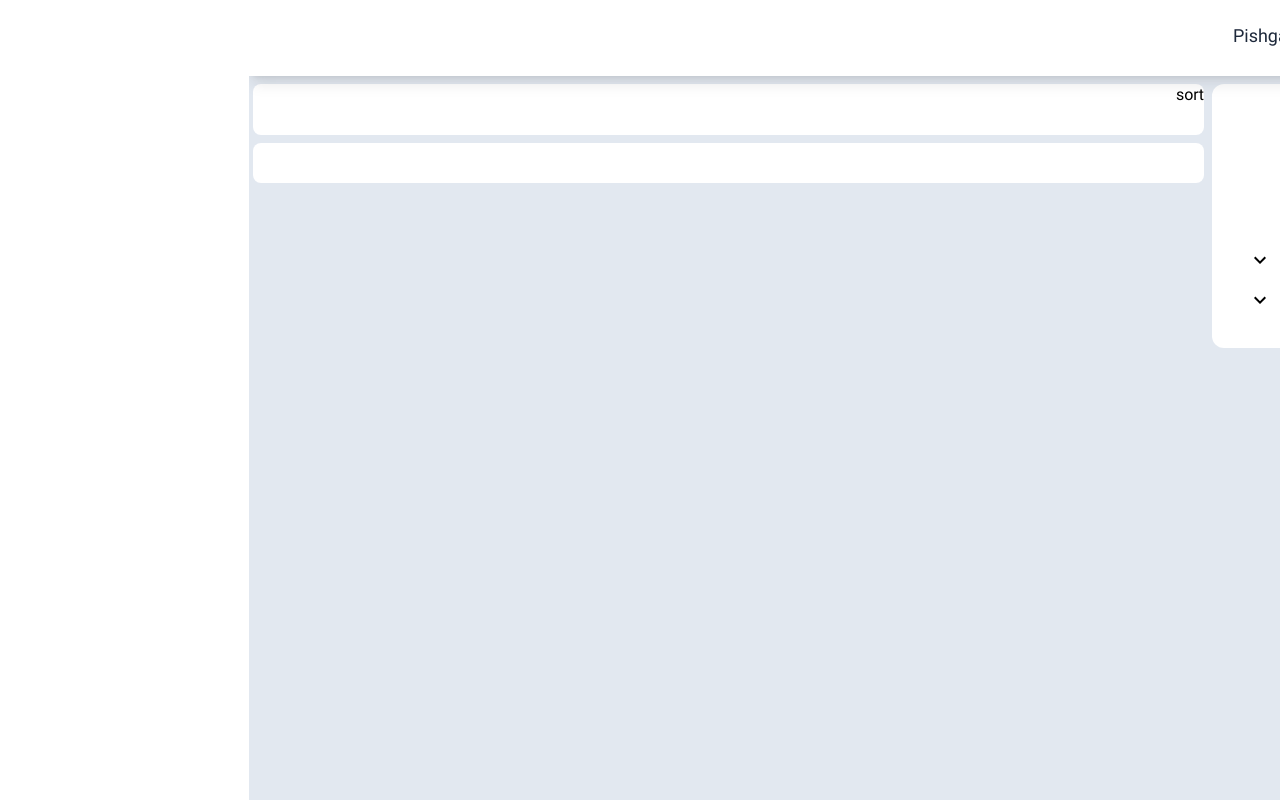
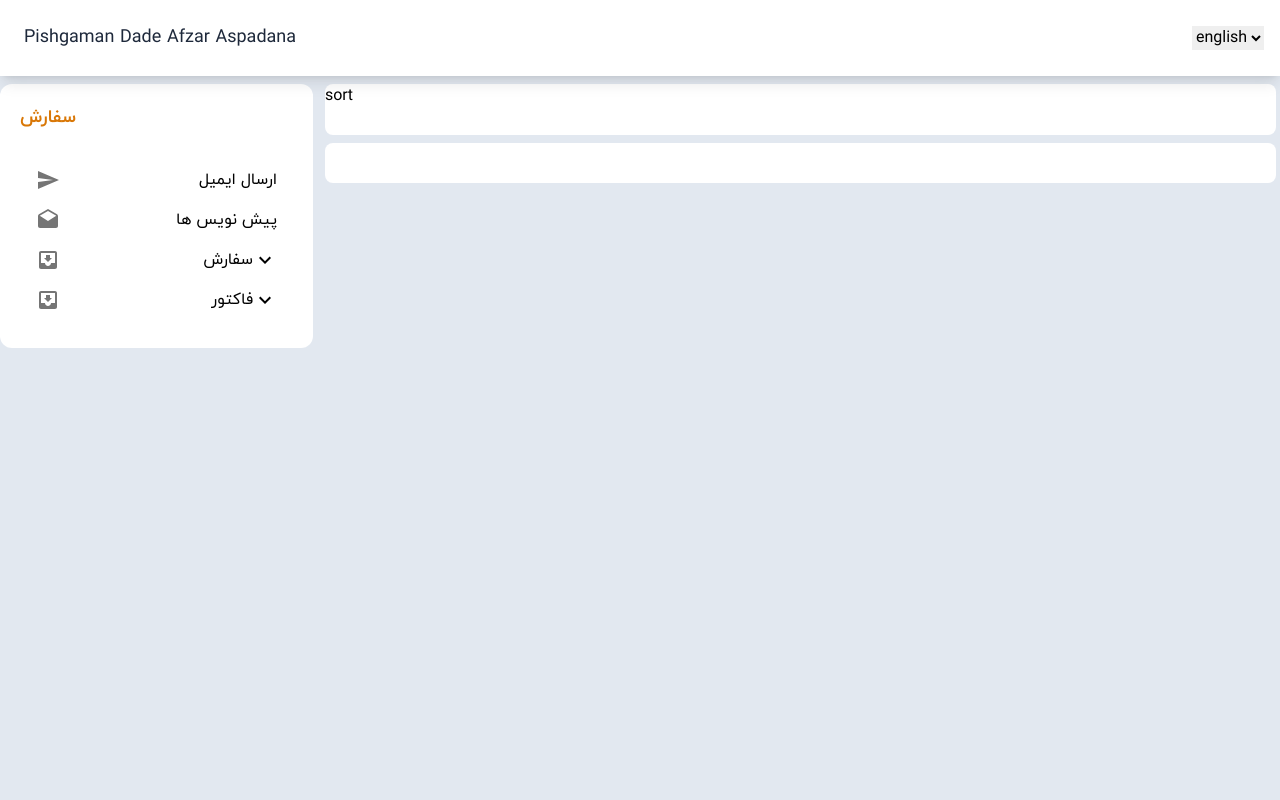
Before and after one commit to Spotbar/Resturant-Front, a React (Create React App) app: page /Home in a window 1280 px wide. Built offline with nearby package versions, Linux system fonts and the light colour scheme.

Commit message:
detect lan direction

```diff
--- a/src/App.tsx
+++ b/src/App.tsx
@@ -1,8 +1,13 @@
 import React from 'react';
+import { useTranslation } from 'react-i18next';
 import { BrowserRouter } from "react-router-dom";
 import AspadanaRoutes from "./routes/indext";
 
 function App() {
+
+  const { t, i18n } = useTranslation();
+
+  document.body.dir = i18n.dir();
   return (
     <div >
     <BrowserRouter>
--- a/src/components/NavBar/DesktopNavbar.tsx
+++ b/src/components/NavBar/DesktopNavbar.tsx
@@ -1,9 +1,32 @@
+import { useEffect, useState } from "react";
 import { useTranslation } from "react-i18next";
 import { useNavigate } from "react-router-dom";
 
 const Navbar = () => {
   const navigate = useNavigate();
   const { t, i18n } = useTranslation();
+  const [lan, setLan] = useState("en");
+
+  useEffect(() => {
+    i18n.changeLanguage(lan);
+  }, [lan]);
+
+  const options = [
+    {
+      label: "english",
+      value: "en",
+    },
+    {
+      label: "فارسی",
+      value: "fa",
+    },
+  ];
+
+  const handleChange = (event: React.ChangeEvent<HTMLSelectElement>) => {
+    const value = event.target.value;
+    setLan(value);
+  };
+
   return (
     <nav className="  bg-white p-4 shadow-lg sticky top-0 z-10 hidden md:block">
       <div className="container mx-auto 2xl:max-w-screen-2xl flex items-center justify-between">
@@ -23,6 +46,12 @@ const Navbar = () => {
               عنوان
             </li> */}
         </ul>
+
+        <select value={lan} onChange={handleChange}>
+          {options.map((option) => (
+            <option value={option.value}>{option.label}</option>
+          ))}
+        </select>
       </div>
     </nav>
   );
--- a/src/i18n.js
+++ b/src/i18n.js
@@ -23,7 +23,7 @@ i18n
   .use(initReactI18next) // passes i18n down to react-i18next
   .init({
     resources,
-    lng: "en", // language to use, more information here: https://www.i18next.com/overview/configuration-options#languages-namespaces-resources
+    lng: "fa", // language to use, more information here: https://www.i18next.com/overview/configuration-options#languages-namespaces-resources
     // you can use the i18n.changeLanguage function to change the language manually: https://www.i18next.com/overview/api#changelanguage
     // if you're using a language detector, do not define the lng option
 
```
